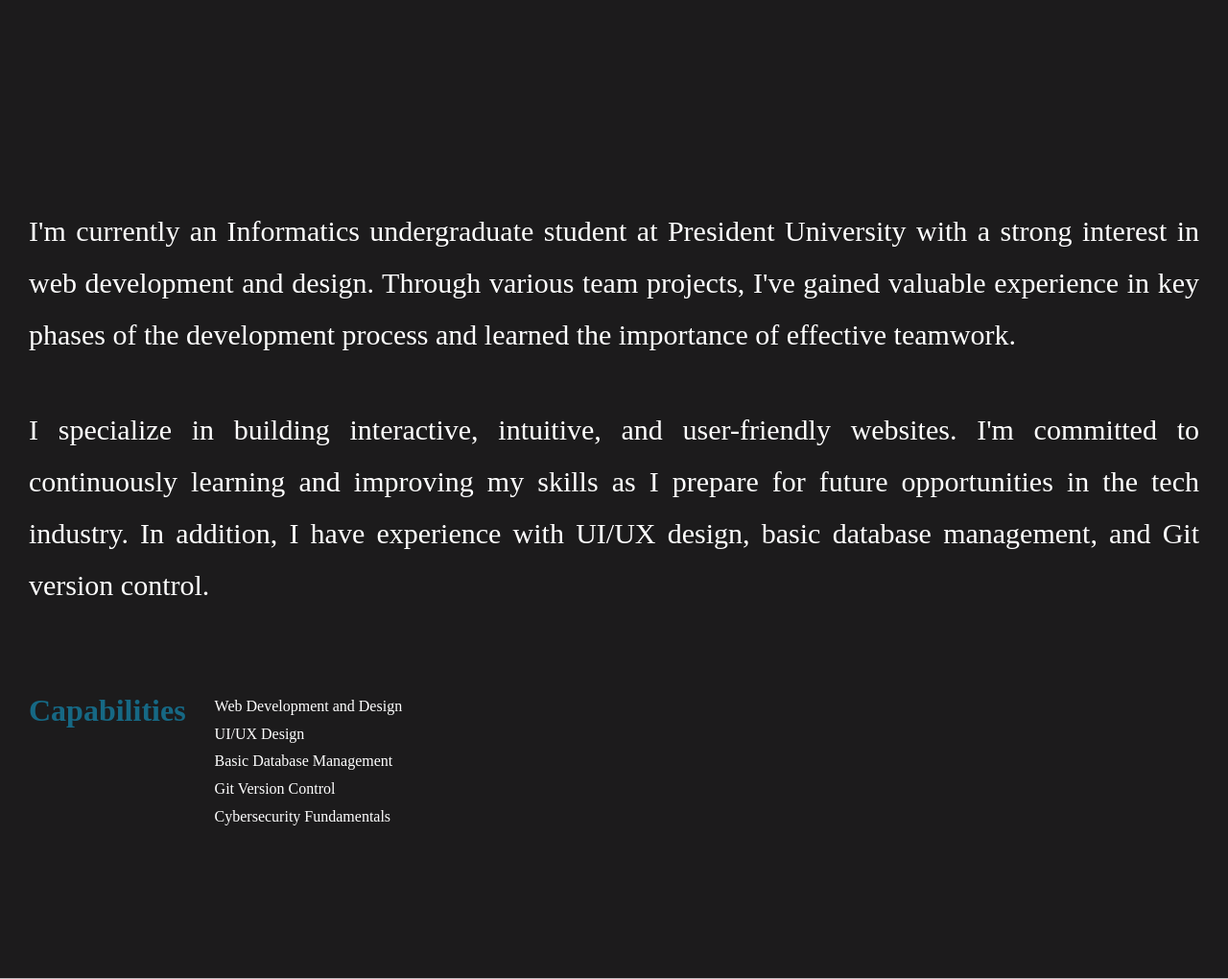
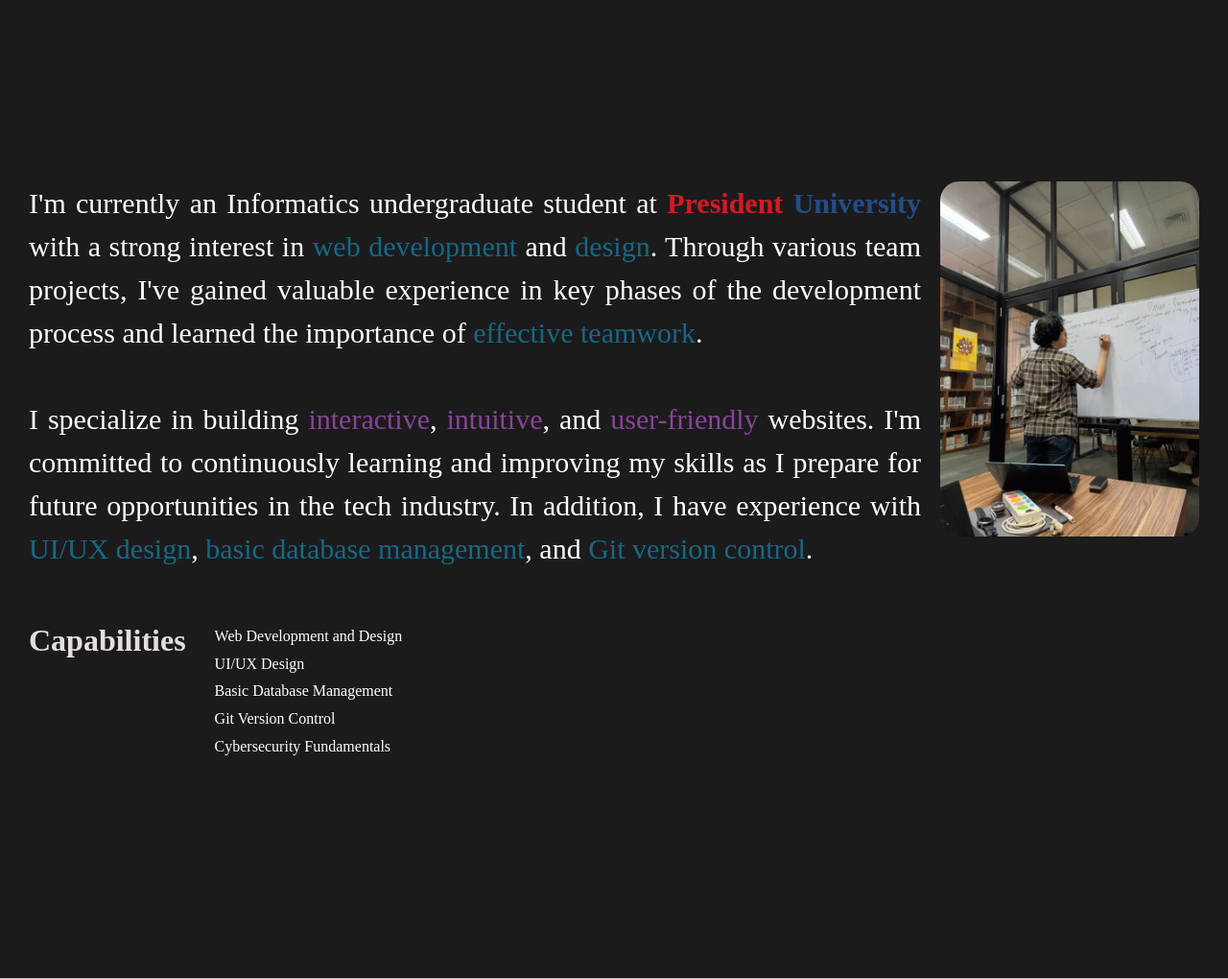
Before and after one commit to MILO-05/portfolio, a Flask app: page / in a window 1280 px wide. Shown: the part 778-1798 px from the top of the page at 96% size. Run offline with Flask 3, Linux system fonts and the light colour scheme.

Commit message:
Update about section
About section (halfway done)

```diff
--- a/static/style.css
+++ b/static/style.css
@@ -105,24 +105,24 @@ header a:hover {
     padding: 30px;
     background-color: var(--matte-black);
 }
-.about-me {
+#about-me {
     display: flex;
-    flex-direction: column;
     /* align-items: center; */
     justify-content: space-between;
     gap: 20px;
     margin-bottom: 40px
 }
-.about-me p {
-    margin: 25px 0 0 0;
+#about-me > div {
+    display: flex;
+    flex-direction: column;
+    gap: 30px;
+}
+#about-me p {
+    margin: 0 0 15px 0;
     color: white;
     text-align: justify;
-    line-height: 1.8;
+    line-height: 1.5;
     font-size: 30px;
-}
-.about-me img {
-    width: 600px;
-    height: 500px;
 }
 
 /* Skills Section */
@@ -138,7 +138,7 @@ header a:hover {
     gap: 30px;
 }
 .skills-section-competencies h1 {
-    color: var(--blumine);
+    color: var(--platinum);
     margin: 0;
 }
 .skills-section-competencies div {
--- a/templates/index.html
+++ b/templates/index.html
@@ -40,17 +40,20 @@
 
 <!-- about section -->
 <div id="about-section">
-    <div class="about-me">
-        <p>
-            I'm currently an Informatics undergraduate student at President University with a strong interest in web development and design. Through various team projects, I've gained valuable experience in key phases of the development process and learned the importance of effective teamwork.
-        </p>
-        <p>
-            I specialize in building interactive, intuitive, and user-friendly websites. I'm committed to continuously learning and improving my skills as I prepare for future opportunities in the tech industry. In addition, I have experience with UI/UX design, basic database management, and Git version control.
-        </p>
-        <p>
-            <!-- In addition, I have experience with UI/UX design, basic database management, and Git version control. -->
-        </p>
-        <!-- <img src="{{ url_for('static', filename='images/dummy-pic.jpg') }}" alt=""> -->
+    <div id="about-me">
+        <div>
+            <p>
+                I'm currently an Informatics undergraduate student at <strong><span style="color: #D61924;">President</span> <span style="color: #224D84;">University</span></strong> with a strong interest in <span style="color: var(--blumine)">web development</span> and <span style="color: var(--blumine)">design</span>.
+                Through various team projects, I've gained valuable experience in key phases of the development process and learned the importance of <span style="color: var(--blumine)">effective teamwork</span>.
+            </p>
+            <p>
+            I specialize in building <span style="color: var(--dark-purple)">interactive</span>, <span style="color: var(--dark-purple)">intuitive</span>, and <span style="color: var(--dark-purple)">user-friendly</span> websites.
+            I'm committed to continuously learning and improving my skills as I prepare for future opportunities in the tech industry. In addition, I have experience with <span style="color: var(--blumine)">UI/UX design</span>, <span style="color: var(--blumine)">basic database management</span>, and <span style="color: var(--blumine)">Git version control</span>.
+            </p>
+        </div>
+        <div>
+            <img style="height: 370px; width: 270px;" id="about-img" src="{{ url_for('static', filename='images/portfolio-picture1.jpg') }}" alt="">
+        </div>
     </div>
     <!-- skills section -->
     <div class="skills-section-competencies">
```
Also changed, not shown: static/images/portfolio-picture1.jpg (added).
